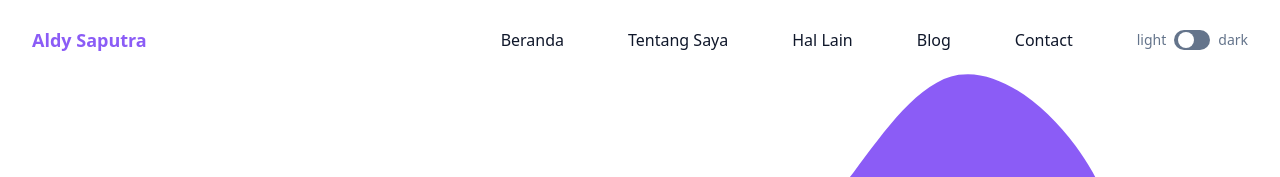
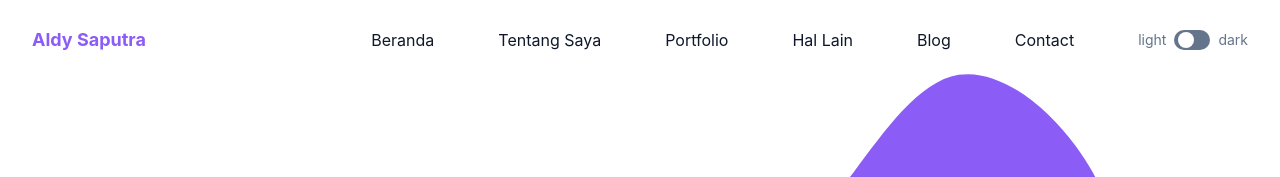
Before and after one commit to aldysaptra05/link, a website: page index.html in a window 1280 px wide. Shown: the top 177 px of the page. Drawn offline with Linux system fonts and the light colour scheme; grey boxes are pictures that could not be loaded.

```diff
--- a/index.html
+++ b/index.html
@@ -67,6 +67,13 @@
                     >Tentang Saya</a
                   >
                 </li>
+                <li class="group">
+                    <a
+                      href="#portfolio"
+                      class="mx-8 flex py-2 text-base text-dark group-hover:text-primary dark:text-white"
+                      >Portfolio</a
+                    >
+                  </li>
                 <li class="group">
                   <a
                     href="#more"
```
Also changed, not shown: dist/css/final.css, dist/css/style.css.
